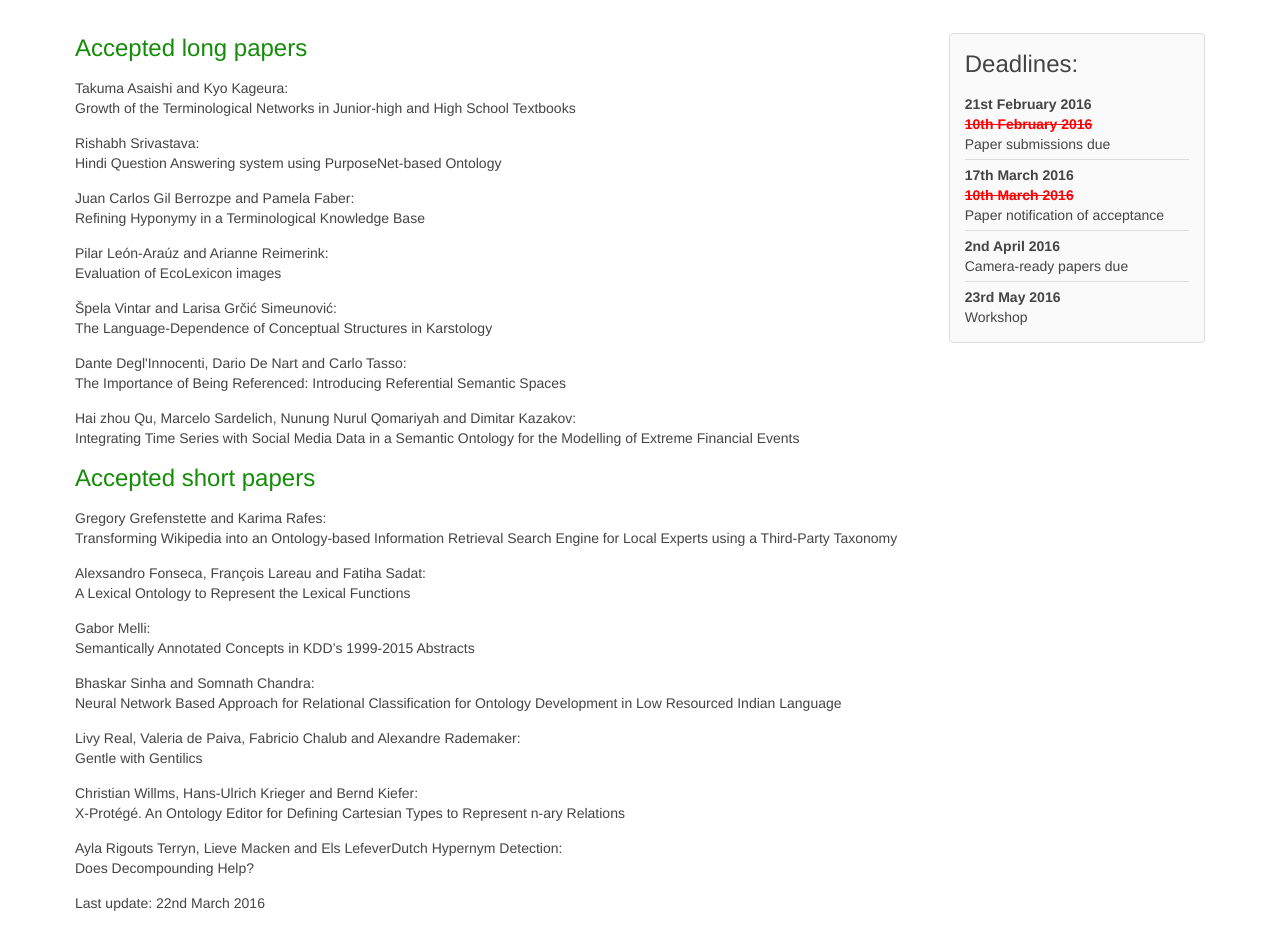
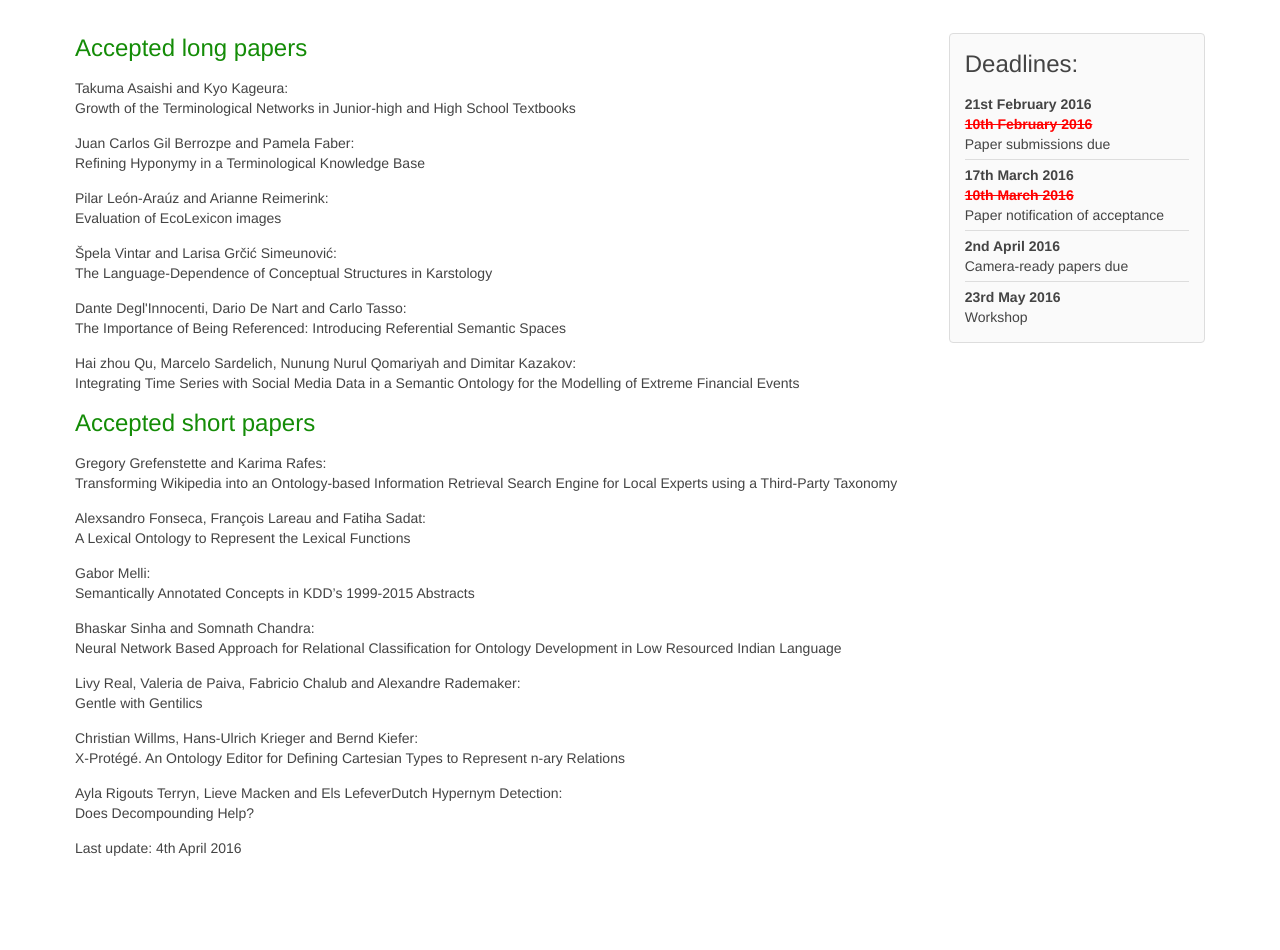
Before and after one commit to langandonto/LangOnto2-TermiKS, a plain HTML site: page program.html in a window 1280 px wide. Shown: the part 620-1570 px from the top of the page. After the commit the page ends 1543 px from the top, so only its background shows below. Drawn offline with Linux system fonts and the light colour scheme.

Commit message:
removed paper

```diff
--- a/program.html
+++ b/program.html
@@ -49,7 +49,7 @@
 
 		<p>Takuma Asaishi and Kyo Kageura: <br>Growth of the Terminological Networks in Junior-high and High School Textbooks</p>
 
-		<p>Rishabh Srivastava: <br>Hindi Question Answering system using PurposeNet-based Ontology</p>
+		<!--p>Rishabh Srivastava: <br>Hindi Question Answering system using PurposeNet-based Ontology</p -->
 
 		<p>Juan Carlos Gil Berrozpe and Pamela Faber: <br>Refining Hyponymy in a Terminological Knowledge Base</p>
 
@@ -133,7 +133,7 @@
     </div>
 
     <footer>
-      <p>Last update: 22nd March 2016</p>
+      <p>Last update: 4th April 2016</p>
     </footer>
   </div>
   <!-- End of main container (body) -->
```
